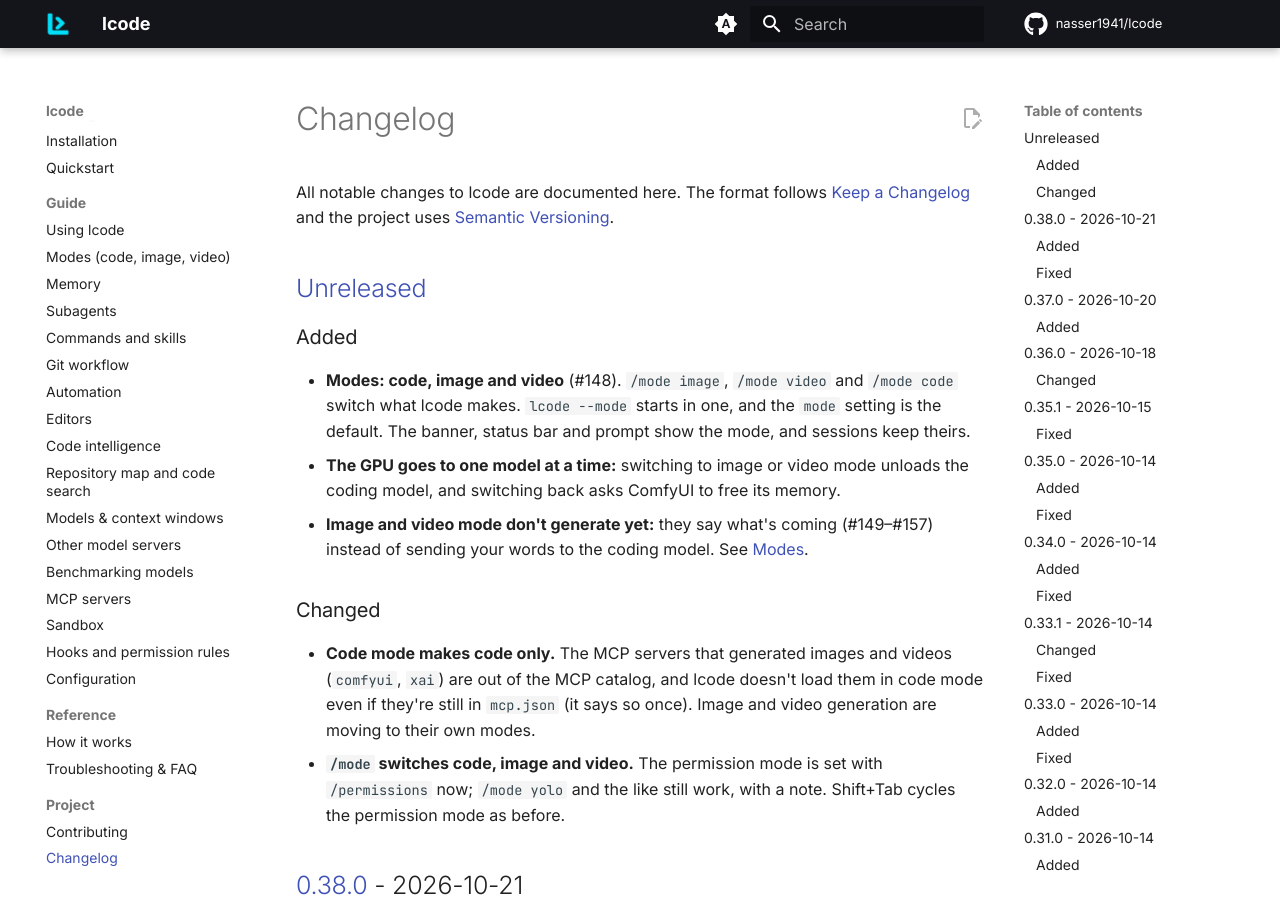
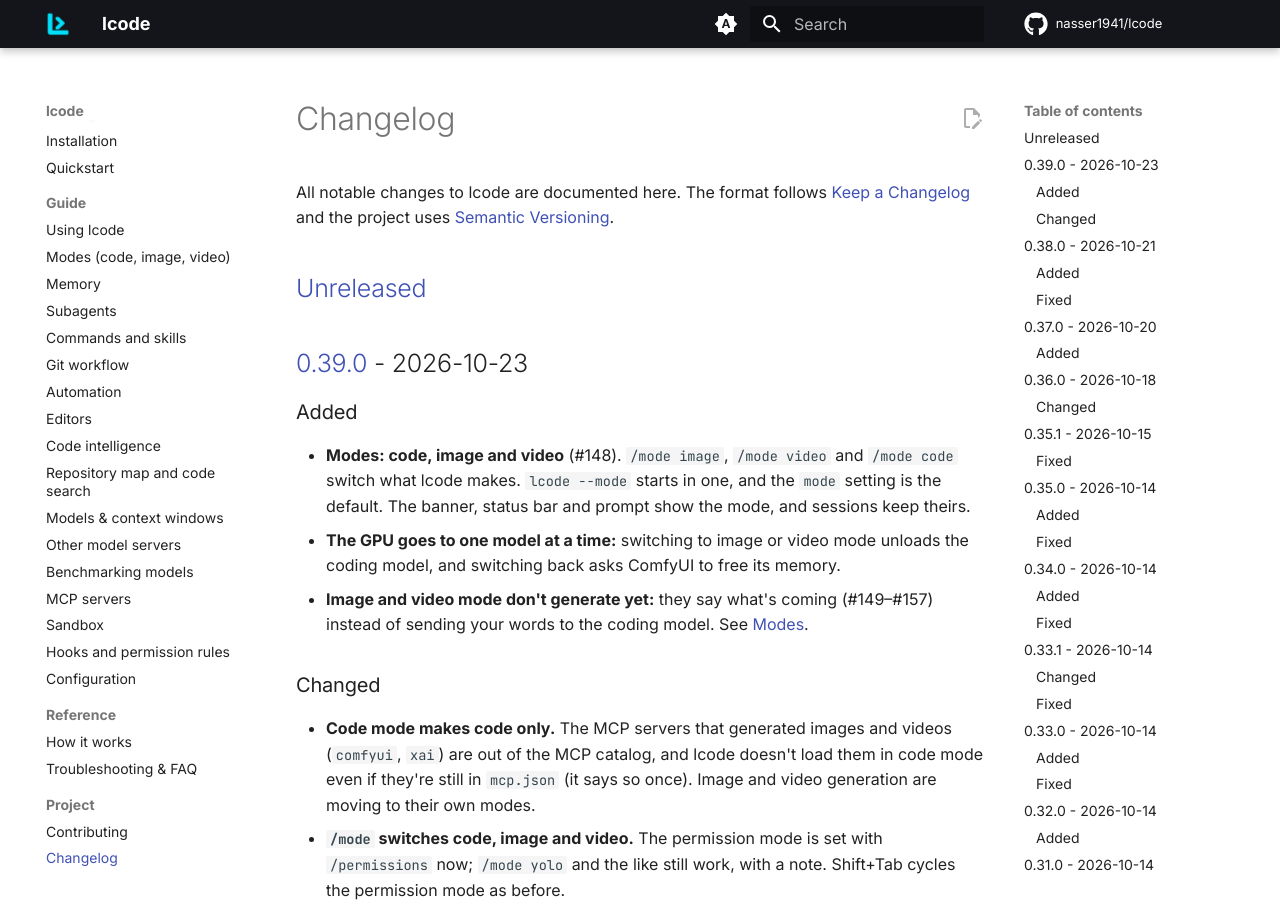
Before and after one commit to nasser1941/lcode, an MkDocs documentation site: the page built from docs/changelog.md, in a window 1280 px wide and 900 px high. Built offline with MkDocs 1.6.1 and Material for MkDocs 9.7.7, drawn with Linux system fonts in a browser that asks for light colours; comment, search, counter and statistics services are not loaded.

Commit message:
Release 0.39.0 (#159)
Co-authored-by: nasser1941 <9349840+nasser1941@users.noreply.github.com>
Co-authored-by: Claude Opus 5.5 <noreply@anthropic.com>

```diff
--- a/CHANGELOG.md
+++ b/CHANGELOG.md
@@ -5,6 +5,8 @@ All notable changes to lcode are documented here. The format follows
 [Semantic Versioning](https://semver.org/).
 
 ## [Unreleased]
+
+## [0.39.0] - 2026-10-23
 
 ### Added
 
@@ -874,7 +876,8 @@ First public release.
 - `AGENTS.md` project instructions and `/init` to generate them.
 - One-line installer for Linux and macOS.
 
-[Unreleased]: https://github.com/nasser1941/lcode/compare/v0.38.0...HEAD
+[Unreleased]: https://github.com/nasser1941/lcode/compare/v0.39.0...HEAD
+[0.39.0]: https://github.com/nasser1941/lcode/compare/v0.38.0...v0.39.0
 [0.38.0]: https://github.com/nasser1941/lcode/compare/v0.37.0...v0.38.0
 [0.37.0]: https://github.com/nasser1941/lcode/compare/v0.36.0...v0.37.0
 [0.36.0]: https://github.com/nasser1941/lcode/compare/v0.35.1...v0.36.0
--- a/src/lcode/__init__.py
+++ b/src/lcode/__init__.py
@@ -3,7 +3,7 @@
 From a program: `from lcode import Session` (see lcode.api).
 """
 
-__version__ = "0.38.0"
+__version__ = "0.39.0"
 
 API = ("Session", "Result", "Options", "SetupError")
 
```
Also changed, not shown: docs/quickstart.md (+1 -1 lines).
